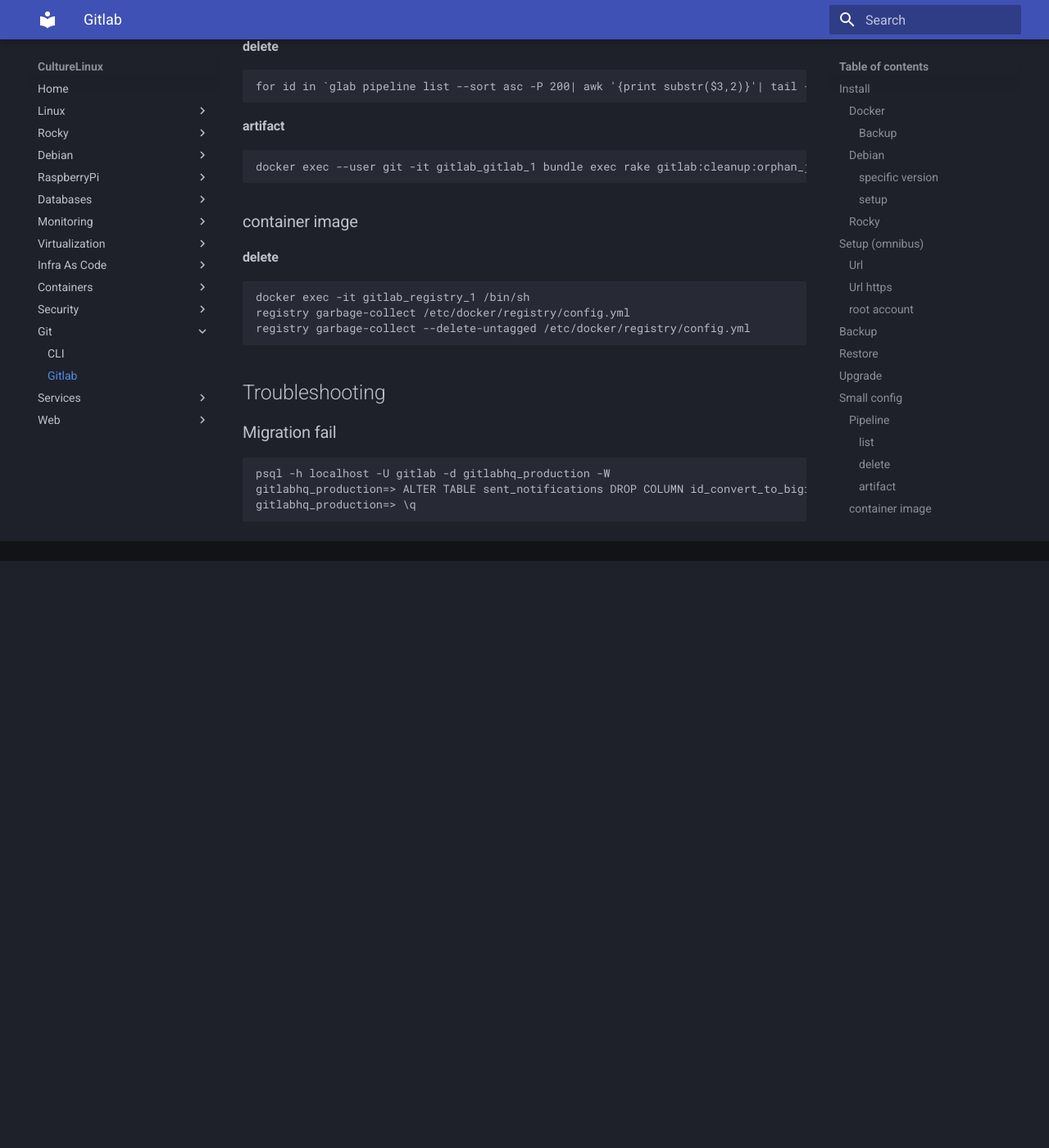
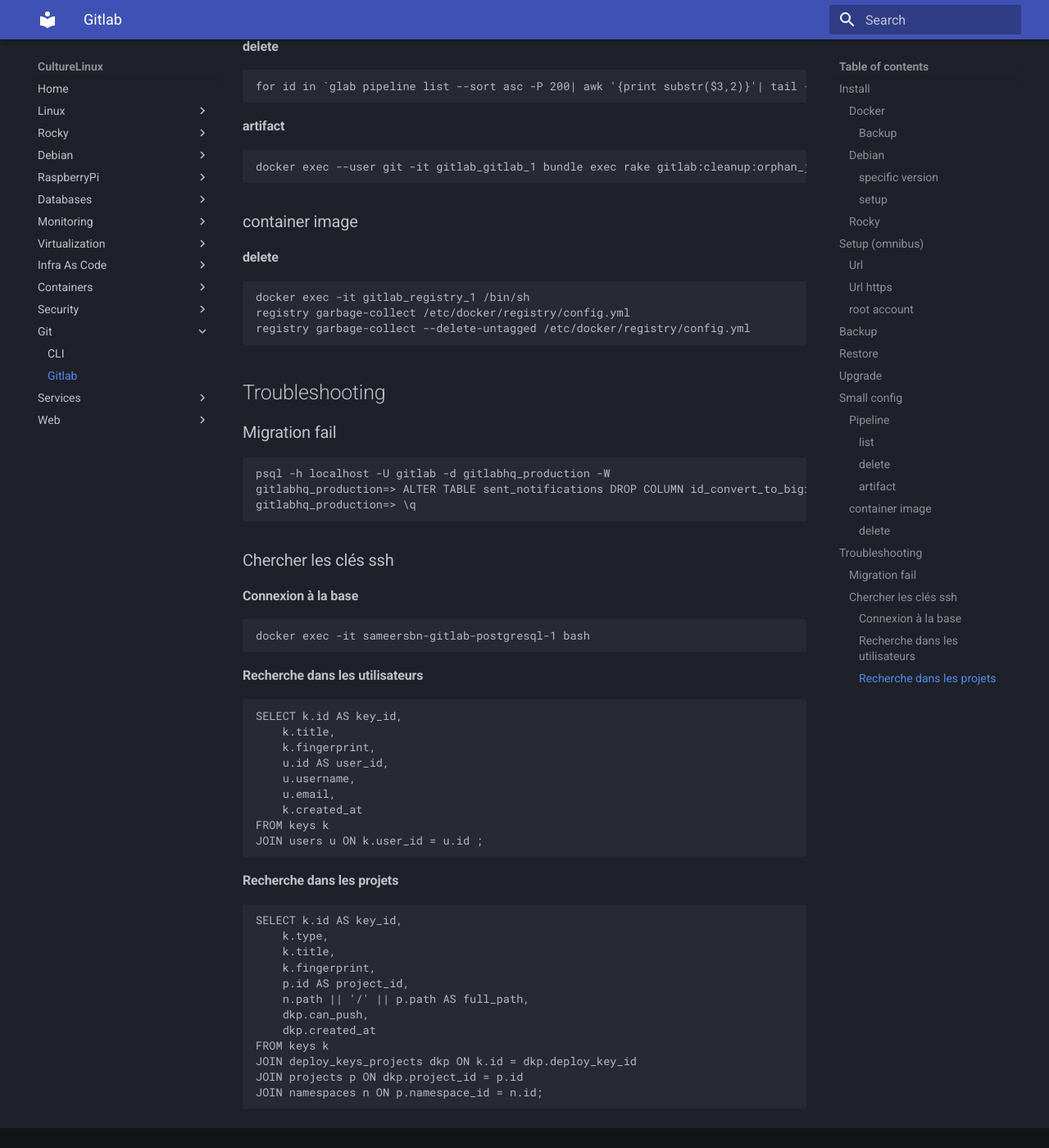
Before and after one commit to CultureLinux/doc, an MkDocs documentation site: the page built from docs/git/gitlab.md, in a window 1280 px wide and 1400 px high, scrolled down 3411 px. Shown: the whole window at 82% size. Built offline with MkDocs 1.6.1 and Material for MkDocs 9.7.7, drawn with Linux system fonts in a browser that asks for light colours; before the commit the page ends 4095 px from its top, so only the background shows below that.

Commit message:
recherche ssh key sql

```diff
--- a/docs/git/gitlab.md
+++ b/docs/git/gitlab.md
@@ -141,3 +141,29 @@
     psql -h localhost -U gitlab -d gitlabhq_production -W
     gitlabhq_production=> ALTER TABLE sent_notifications DROP COLUMN id_convert_to_bigint;
     gitlabhq_production=> \q
+### Chercher les clés ssh
+#### Connexion à la base
+    docker exec -it sameersbn-gitlab-postgresql-1 bash
+#### Recherche dans les utilisateurs
+    SELECT k.id AS key_id,
+        k.title,
+        k.fingerprint,
+        u.id AS user_id,
+        u.username,
+        u.email,
+        k.created_at
+    FROM keys k
+    JOIN users u ON k.user_id = u.id ;
+#### Recherche dans les projets
+    SELECT k.id AS key_id,
+        k.type,
+        k.title,
+        k.fingerprint,
+        p.id AS project_id,
+        n.path || '/' || p.path AS full_path,
+        dkp.can_push,
+        dkp.created_at
+    FROM keys k
+    JOIN deploy_keys_projects dkp ON k.id = dkp.deploy_key_id
+    JOIN projects p ON dkp.project_id = p.id
+    JOIN namespaces n ON p.namespace_id = n.id;
```
Also changed, not shown: docs/web/nginx.md (+1 -1 lines).
